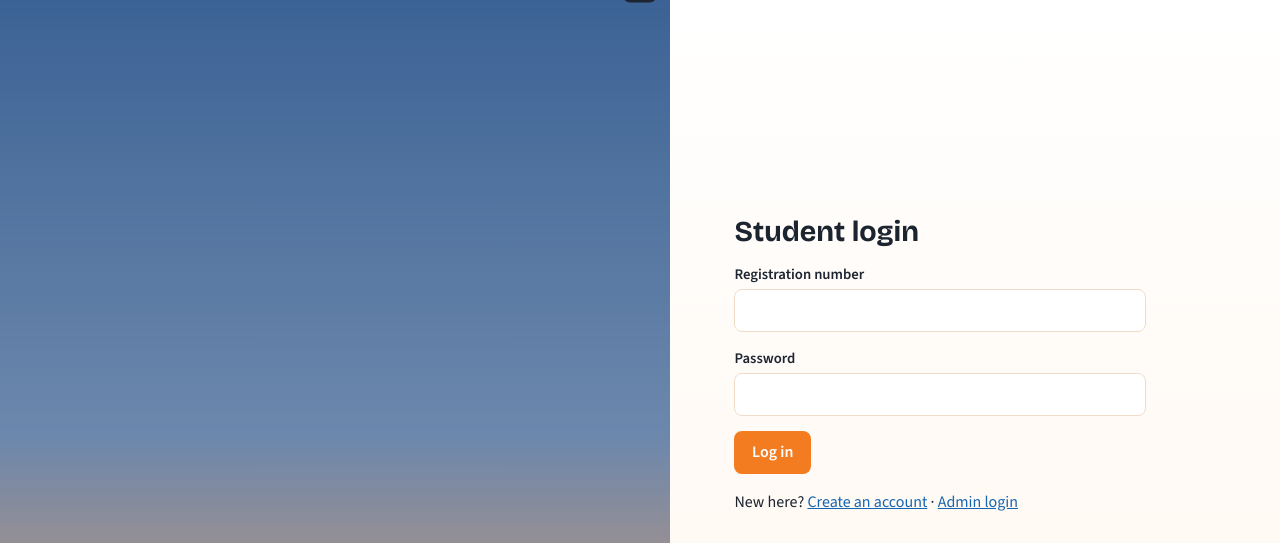
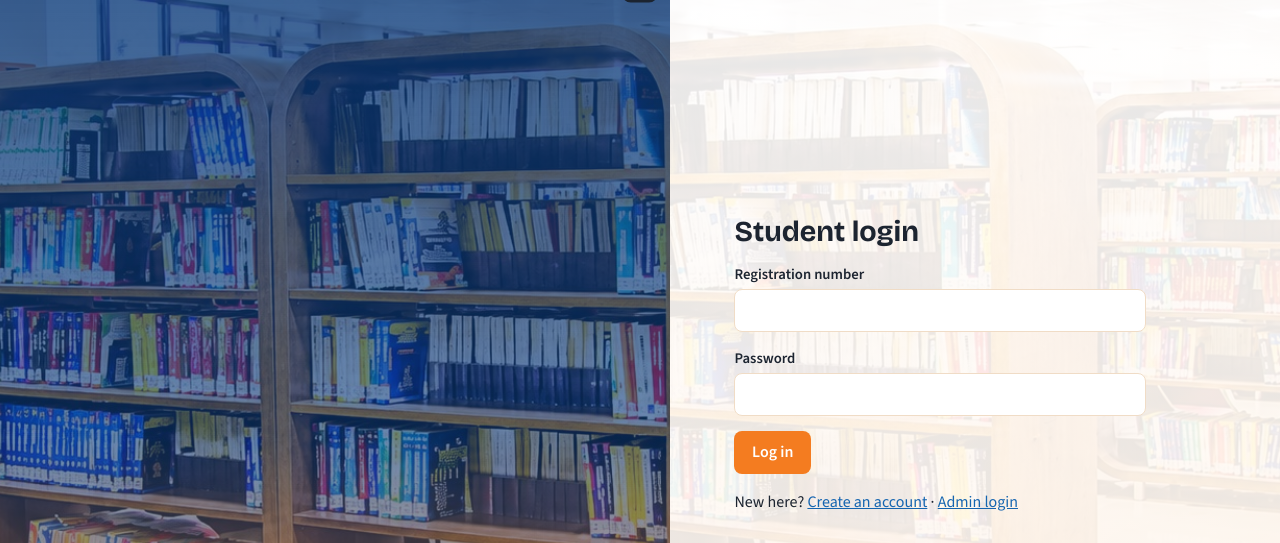
Before and after one commit to Rohitydv-tech/Library-Seat-Booking, a plain HTML site: page index.html in a window 1280 px wide. Shown: the top 543 px of the page. Drawn offline with nearby package versions, Linux system fonts and the light colour scheme.

Commit message:
Update style.css

```diff
--- a/style.css
+++ b/style.css
@@ -1,6 +1,6 @@
 :root{--red:#f47c20;--dark:#0b3b7a;--blue:#1565b0;--ink:#1c2430;--mute:#5d6877;--tint:#fff4e9;--line:#f0dcc6;--ok:#1d7a4a;--bg:#fff}
 *{box-sizing:border-box}
-body{margin:0;font:16px/1.5 "Source Sans 3",system-ui,sans-serif;color:var(--ink);background:linear-gradient(#ffffffe8,#fff6eded),url(assets/bg.jpg) center/cover fixed}
+body{margin:0;font:16px/1.5 "Source Sans 3",system-ui,sans-serif;color:var(--ink);background:linear-gradient(#ffffffe8,#fff6eded),url(bg.jpg) center/cover fixed}
 h1,h2,h3,.brand b{font-family:"Bricolage Grotesque",system-ui,sans-serif;margin:0}
 h2{font-size:1.2rem;margin-bottom:.6rem}
 a{color:var(--blue)}
@@ -24,7 +24,7 @@ textarea{min-height:90px}
 #toast.show{transform:translate(-50%,0)}#toast.ok{background:var(--ok)}#toast.err{background:#a30000}
 /* auth */
 .auth{display:grid;grid-template-columns:1.1fr 1fr;min-height:100vh}
-.hero{background:linear-gradient(#0b3b7acc,#0b3b7a99 55%,#f47c20b3),url(assets/bg.jpg) center/cover;color:#fff;display:flex;flex-direction:column;justify-content:flex-end;padding:3rem}
+.hero{background:linear-gradient(#0b3b7acc,#0b3b7a99 55%,#f47c20b3),url(bg.jpg) center/cover;color:#fff;display:flex;flex-direction:column;justify-content:flex-end;padding:3rem}
 .hero h1{font-size:clamp(2rem,4vw,3.4rem);line-height:1.05;font-weight:800}
 .hero p{max-width:34ch;font-size:1.1rem}
 .authbox{padding:3rem clamp(1.2rem,5vw,4rem);display:flex;flex-direction:column;justify-content:center;max-width:540px}
```
